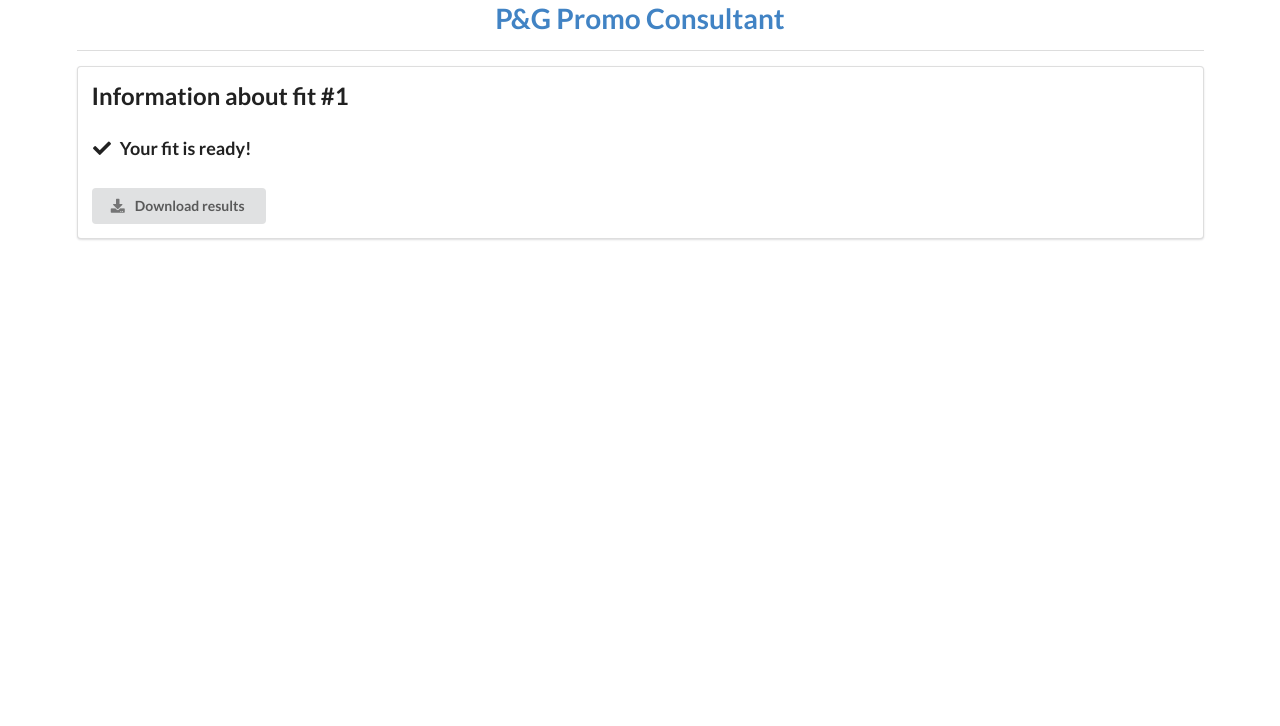
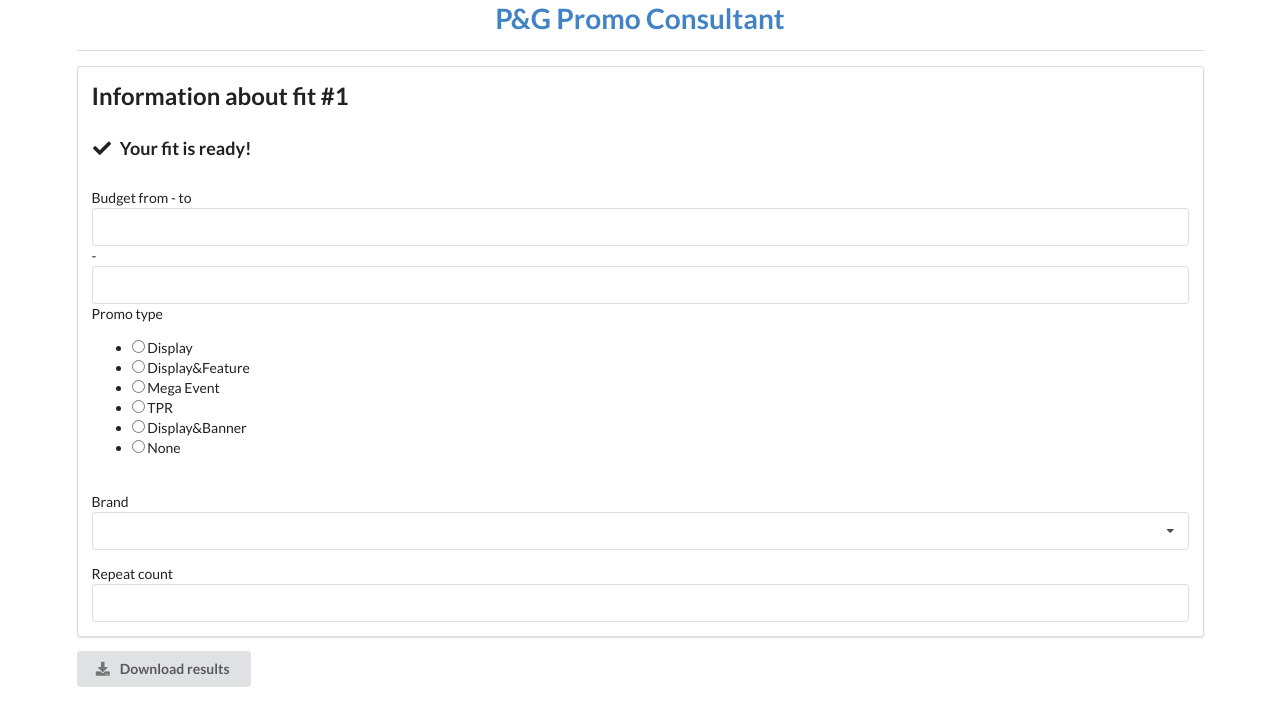
Before and after one commit to whimo/promobot, a Flask app: page /fit/1 in a window 1280 px wide. Shown: the top 726 px of the page. Run offline with Flask 2, Linux system fonts and the light colour scheme; tables that the repository leaves empty hold one stand-in row (values such as "Sample post"); some libraries are stand-ins or nearby versions.

Commit message:
Dropdown

```diff
--- a/app/forms.py
+++ b/app/forms.py
@@ -1,6 +1,3 @@
-from app import db
-from .models import Fit
-
 from flask_wtf import FlaskForm
 from flask_wtf.file import FileField, FileRequired
 from wtforms import IntegerField, RadioField, DecimalField, SelectMultipleField, FieldList, FormField, ValidationError
--- /dev/null
+++ b/app/static/js/dropdown-init.js
@@ -0,0 +1,3 @@
+$(document).ready(function(){
+    $(".ui.dropdown").dropdown();
+});
--- a/app/templates/fit.html
+++ b/app/templates/fit.html
@@ -9,6 +9,24 @@
 
         <div class="ui bottom-padded"></div>
 
+        <script src="../static/js/dropdown-init.js"></script>
+
+        <form class="ui form">
+            <label>Budget from - to</label>
+            {{ entryform.budget_from() }} - {{ entryform.budget_to() }}<br>
+
+            <label>Promo type</label>
+            {{ entryform.promo_type() }}<br>
+
+            <label>Brand</label>
+            <div class="field">
+                {{ entryform.brand(class_="ui search dropdown") }}
+            </div>
+
+            <label>Repeat count</label>
+            {{ entryform.repeat_count() }}<br>
+        </div>
+
         <div class="ui button">
             <i class="download icon"></i>
             Download results
--- a/app/views.py
+++ b/app/views.py
@@ -1,7 +1,7 @@
 from . import app
 from flask import render_template, redirect, url_for, flash, request, abort
 from .models import Fit
-from .forms import DataForm, FitSearchForm
+from .forms import DataForm, FitSearchForm, EntryForm
 from uuid import uuid4
 
 
@@ -40,9 +40,12 @@
     if not fit:
         abort(404)
 
+    entry_form = EntryForm()
+
     return render_template(
         'fit.html',
         fit=fit,
+        entryform=entry_form,
         title='Fit #' + str(fit.id)
     )
 
```
